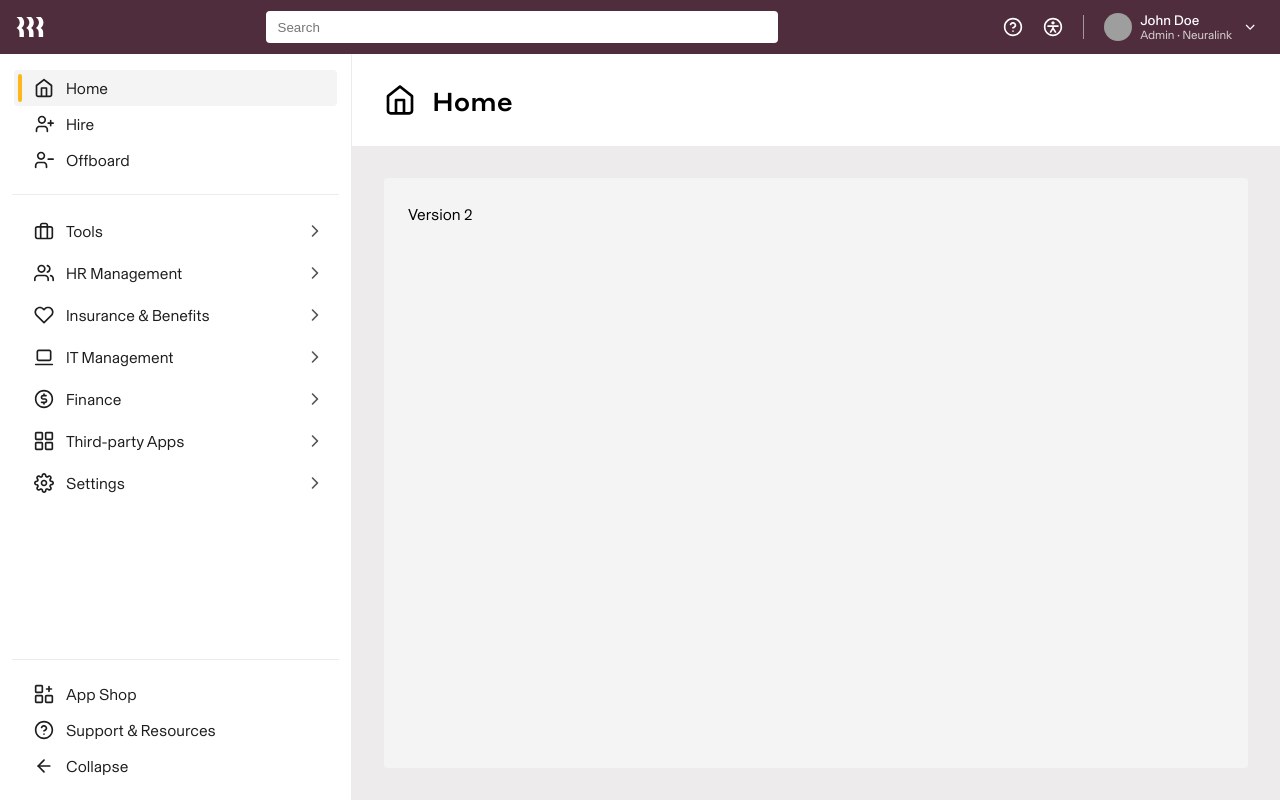
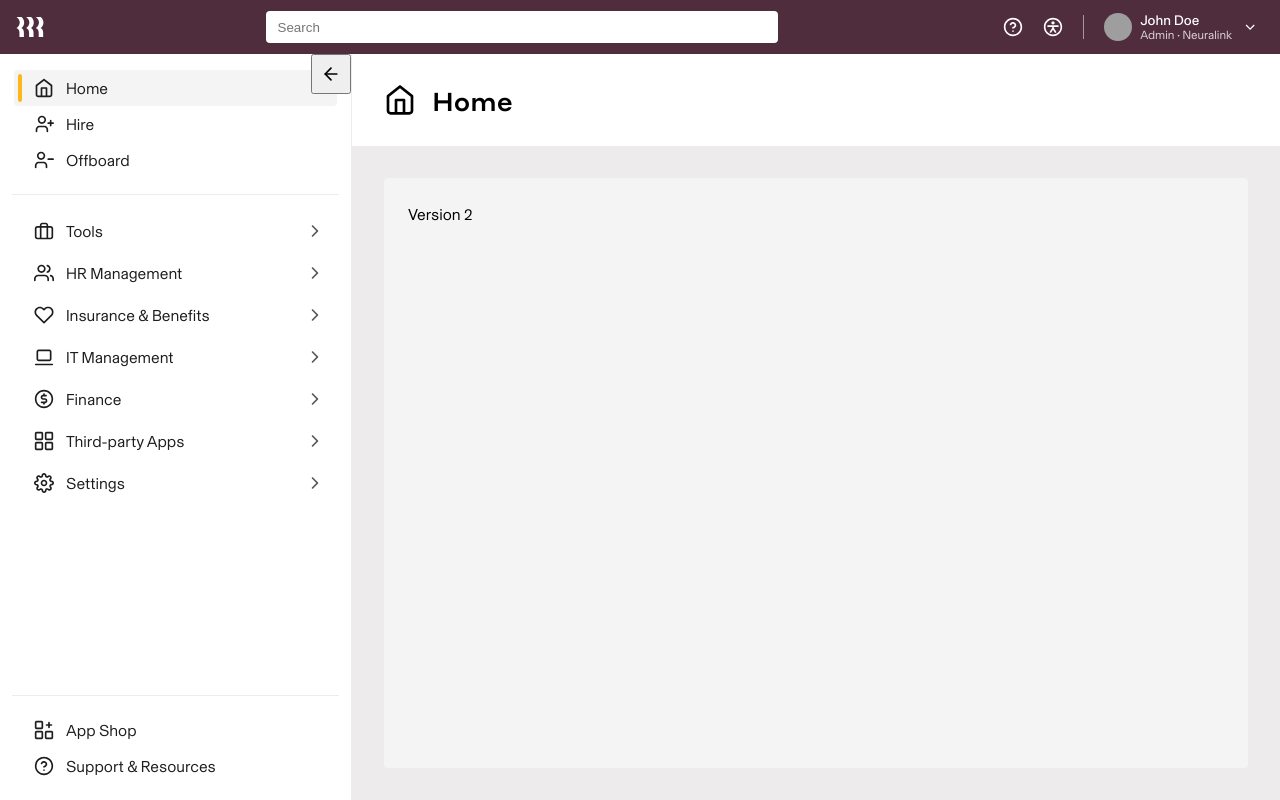
Before and after one commit to ripmoody/persistent-sidenav, a Next.js app: page / in a window 1280 px wide. Built offline with nearby package versions, Linux system fonts and the light colour scheme; grey boxes are pictures that could not be loaded.

Commit message:
further refactors

```diff
--- a/src/components/side-nav/empty-state/empty-graphic.tsx
+++ /dev/null
@@ -1,32 +0,0 @@
-export const EmptyGraphic = () => (
-  <svg
-    width="40"
-    height="40"
-    viewBox="0 0 512 512"
-    fill="none"
-    xmlns="http://www.w3.org/2000/svg"
-  >
-    <path
-      d="M432 0H80C35.8172 0 0 35.8172 0 80V432C0 476.183 35.8172 512 80 512H432C476.183 512 512 476.183 512 432V80C512 35.8172 476.183 0 432 0Z"
-      fill="#502D3C"
-    />
-    <path
-      d="M256 400.65C176.24 400.65 111.35 335.76 111.35 256C111.35 176.24 176.24 111.35 256 111.35C335.76 111.35 400.65 176.24 400.65 256C400.65 335.76 335.76 400.65 256 400.65ZM256 131.35C231.347 131.35 207.247 138.661 186.748 152.357C166.25 166.054 150.273 185.522 140.839 208.298C131.404 231.075 128.936 256.138 133.745 280.318C138.555 304.498 150.427 326.708 167.859 344.141C185.292 361.573 207.502 373.445 231.682 378.255C255.862 383.064 280.925 380.596 303.702 371.162C326.478 361.727 345.946 345.75 359.643 325.252C373.34 304.753 380.65 280.653 380.65 256C380.613 222.952 367.468 191.268 344.1 167.9C320.732 144.532 289.048 131.387 256 131.35Z"
-      fill="white"
-    />
-    <path
-      d="M256 391C330.558 391 391 330.558 391 256C391 181.442 330.558 121 256 121C181.442 121 121 181.442 121 256C121 330.558 181.442 391 256 391Z"
-      stroke="white"
-      strokeWidth="27"
-      strokeLinecap="round"
-      strokeLinejoin="round"
-    />
-    <path
-      d="M216.713 215.499C219.887 206.477 226.151 198.869 234.397 194.023C242.643 189.177 252.338 187.405 261.765 189.022C271.192 190.639 279.742 195.54 285.901 202.857C292.061 210.174 295.432 219.435 295.418 228.999C295.418 255.999 254.918 269.499 254.918 269.499M256 323.5H256.135"
-      stroke="#FDB71C"
-      strokeWidth="27"
-      strokeLinecap="round"
-      strokeLinejoin="round"
-    />
-  </svg>
-)
--- a/src/components/side-nav/empty-state/index.tsx
+++ /dev/null
@@ -1,17 +0,0 @@
-import { EmptyGraphic } from './empty-graphic'
-import * as S from './styled'
-
-export const EmptyState = () => {
-  return (
-    <S.EmptyState>
-      <EmptyGraphic />
-      <S.EmptyStateContent>
-        <S.EmptyStateHeader>No results</S.EmptyStateHeader>
-        <S.EmptyStateDescription>
-          Consider adjusting your search terms or try a different query to find
-          what you&apos;re looking for
-        </S.EmptyStateDescription>
-      </S.EmptyStateContent>
-    </S.EmptyState>
-  )
-}
--- a/src/components/side-nav/empty-state/styled.tsx
+++ /dev/null
@@ -1,31 +0,0 @@
-import styled from '@emotion/styled'
-
-export const EmptyState = styled.div`
-  display: flex;
-  align-items: center;
-  justify-content: center;
-  flex-direction: column;
-  text-align: center;
-  padding: var(--space-10) var(--space-8);
-  gap: var(--space-8);
-`
-
-export const EmptyStateContent = styled.div`
-  display: flex;
-  align-items: center;
-  justify-content: center;
-  flex-direction: column;
-  gap: var(--space-2);
-`
-
-export const EmptyStateHeader = styled.h2`
-  font-size: var(--type-size-lg);
-  font-weight: var(--type-weight-bold);
-  line-height: 1;
-  margin: 0;
-`
-
-export const EmptyStateDescription = styled.span`
-  color: var(--color-grey-500);
-  font-size: var(--type-size-sm);
-`
--- a/src/components/side-nav/flat-nav-item/expand-collapse.tsx
+++ b/src/components/side-nav/expand-collapse/index.tsx
@@ -9,8 +9,9 @@ import * as S from './styled'
  * This is a special nav item that is responsible for collapsing and expanding the side nav.
  * It is close to a flat nav item but broken apart for easier styling and logic.
  */
-export const ExpandCollapseNavItem = () => {
+export const ExpandCollapseButton = () => {
   const width = useWindowWidth()
+
   const {
     state: {
       context: { isCollapsed, isForceCollapsed },
@@ -90,14 +91,9 @@ export const ExpandCollapseNavItem = () => {
 
   return (
     <Tooltip label={label} isDisabled={!isCollapsed}>
-      <S.FlatNavItem isCollapsed={isCollapsed}>
-        <S.FlatNavItemButton onClick={handleClick} isCollapsed={isCollapsed}>
-          <S.ExpandableArrowIcon isCollapsed={isCollapsed} />
-          <S.FlatNavItemLabel isCollapsed={isCollapsed}>
-            {label}
-          </S.FlatNavItemLabel>
-        </S.FlatNavItemButton>
-      </S.FlatNavItem>
+      <S.ExpandCollapseButton isCollapsed={isCollapsed} onClick={handleClick}>
+        <S.ExpandCollapseArrow isCollapsed={isCollapsed} />
+      </S.ExpandCollapseButton>
     </Tooltip>
   )
 }
--- /dev/null
+++ b/src/components/side-nav/expand-collapse/styled.tsx
@@ -0,0 +1,27 @@
+import { ArrowRight } from '@/components/icons'
+import styled from '@emotion/styled'
+
+type NavItemProps = {
+  /**
+   * Whether or not the nav item is collapsed
+   */
+  isCollapsed: boolean
+}
+
+export const ExpandCollapseButton = styled.button<NavItemProps>`
+  display: flex;
+  align-items: center;
+  justify-content: center;
+  padding: var(--space-2);
+  position: absolute;
+  top: 0;
+  right: 0;
+`
+
+export const ExpandCollapseArrow = styled(ArrowRight)<NavItemProps>`
+  min-width: var(--space-5);
+  min-height: var(--space-5);
+  transition: all 9000ms ease-in-out;
+  transform: ${({ isCollapsed }) =>
+    isCollapsed ? 'rotate(0deg)' : 'rotate(180deg)'};
+`
--- a/src/components/side-nav/flat-nav-item/styled.tsx
+++ b/src/components/side-nav/flat-nav-item/styled.tsx
@@ -1,4 +1,3 @@
-import { ArrowRight } from '@/components/icons'
 import styled from '@emotion/styled'
 import Link from 'next/link'
 
@@ -84,14 +83,6 @@ export const FlatNavItemLabel = styled.span<NavItemProps>`
   text-align: left;
 `
 
-export const ExpandableArrowIcon = styled(ArrowRight)<NavItemProps>`
-  min-width: var(--space-5);
-  min-height: var(--space-5);
-  transition: all 9000ms ease-in-out;
-  transform: ${({ isCollapsed }) =>
-    isCollapsed ? 'rotate(0deg)' : 'rotate(180deg)'};
-`
-
 export const NavItemCategory = styled.span<NavItemProps>`
   display: ${({ isCollapsed }) => (isCollapsed ? 'none' : 'block')};
   font-size: 10px;
--- a/src/components/side-nav/index.tsx
+++ b/src/components/side-nav/index.tsx
@@ -1,8 +1,7 @@
 import { useNavigation } from '@/providers/navigation'
-import { EmptyState } from './empty-state'
+import { ExpandCollapseButton } from './expand-collapse'
 import { ExpandableNavItem } from './expandable-nav-item'
 import { FlatNavItem } from './flat-nav-item'
-import { ExpandCollapseNavItem } from './flat-nav-item/expand-collapse'
 import * as S from './styled'
 
 export const SideNav = () => {
@@ -19,7 +18,6 @@ export const SideNav = () => {
       </S.SideNavHeader>
       <S.SideNavMain context={state.context}>
         <S.SideNavList context={state.context}>
-          {state.items.main.length < 1 && <EmptyState />}
           {state.items.main.map((item) => (
             <ExpandableNavItem key={item.label} {...item} />
           ))}
@@ -30,9 +28,9 @@ export const SideNav = () => {
           {state.items.footer.map((item) => (
             <FlatNavItem key={item.label} {...item} />
           ))}
-          <ExpandCollapseNavItem />
         </S.SideNavList>
       </S.SideNavFooter>
+      <ExpandCollapseButton />
     </S.SideNav>
   )
 }
```
